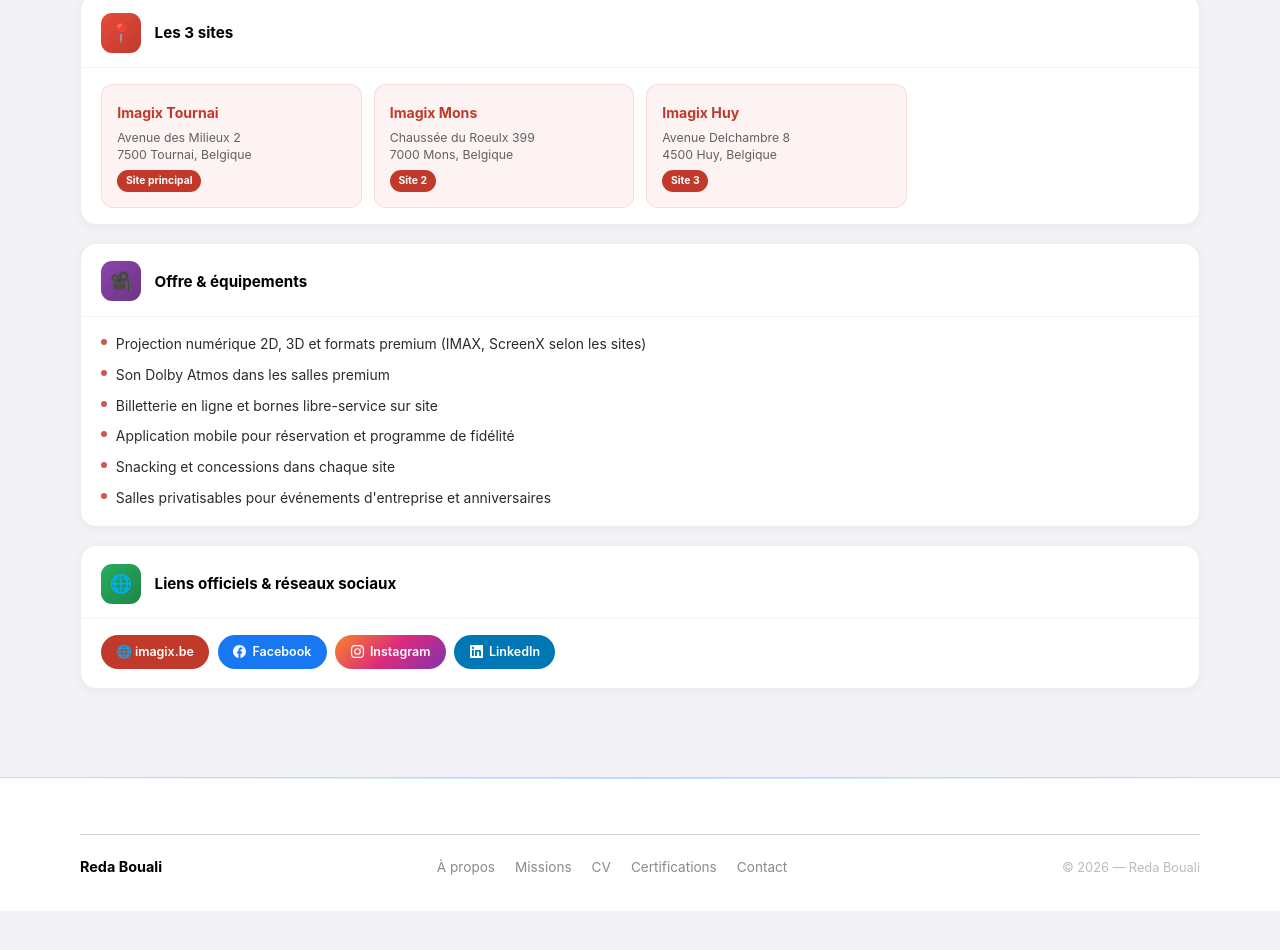
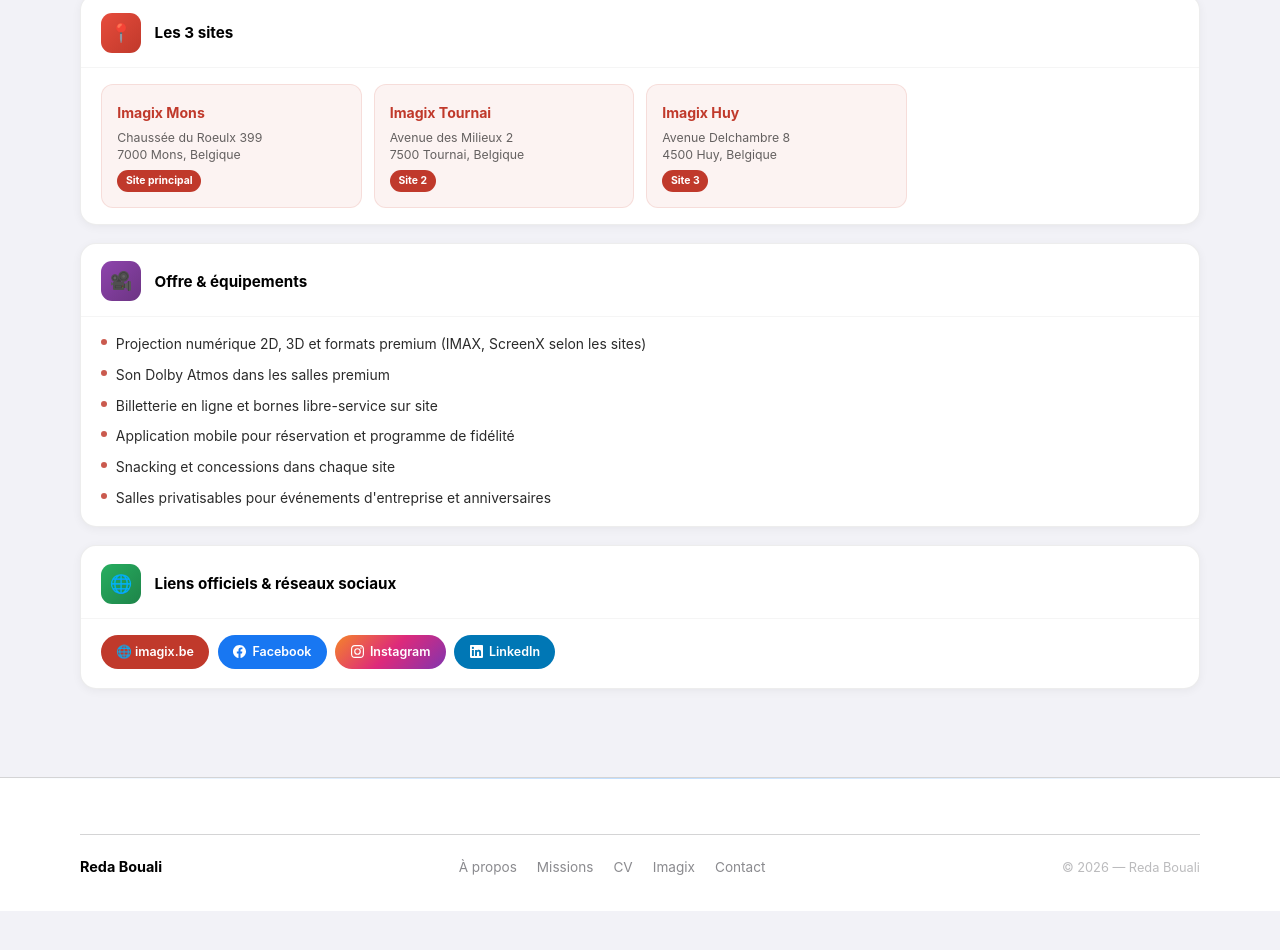
Before and after one commit to redahfir/Portfolio, a plain HTML site: page imagix.html in a window 1280 px wide. Shown: the part 1199-2149 px from the top of the page. Drawn offline with Linux system fonts and the light colour scheme.

Commit message:
Imagix : site principal corrigé (Mons), footer nav Certifications → Imagix sur toutes les pages

```diff
--- a/imagix.html
+++ b/imagix.html
@@ -263,13 +263,13 @@
         </div>
         <div class="sites-row">
           <div class="site-item">
-            <div class="site-item-name">Imagix Tournai</div>
-            <div class="site-item-addr">Avenue des Milieux 2<br>7500 Tournai, Belgique</div>
+            <div class="site-item-name">Imagix Mons</div>
+            <div class="site-item-addr">Chaussée du Roeulx 399<br>7000 Mons, Belgique</div>
             <span class="site-item-badge">Site principal</span>
           </div>
           <div class="site-item">
-            <div class="site-item-name">Imagix Mons</div>
-            <div class="site-item-addr">Chaussée du Roeulx 399<br>7000 Mons, Belgique</div>
+            <div class="site-item-name">Imagix Tournai</div>
+            <div class="site-item-addr">Avenue des Milieux 2<br>7500 Tournai, Belgique</div>
             <span class="site-item-badge">Site 2</span>
           </div>
           <div class="site-item">
@@ -362,7 +362,7 @@
         <a href="about.html">À propos</a>
         <a href="missions.html">Missions</a>
         <a href="cv.html">CV</a>
-        <a href="pix.html">Certifications</a>
+        <a href="imagix.html">Imagix</a>
         <a href="contact.html">Contact</a>
       </nav>
       <span class="footer-copy">© 2026 — Reda Bouali</span>
```
Also changed, not shown: about.html (+1 -1 lines), contact.html (+1 -1 lines), cv.html (+1 -1 lines), experiences.html (+1 -1 lines), missions.html (+1 -1 lines), pix.html (+1 -1 lines), projects.html (+1 -1 lines), skills.html (+1 -1 lines).
